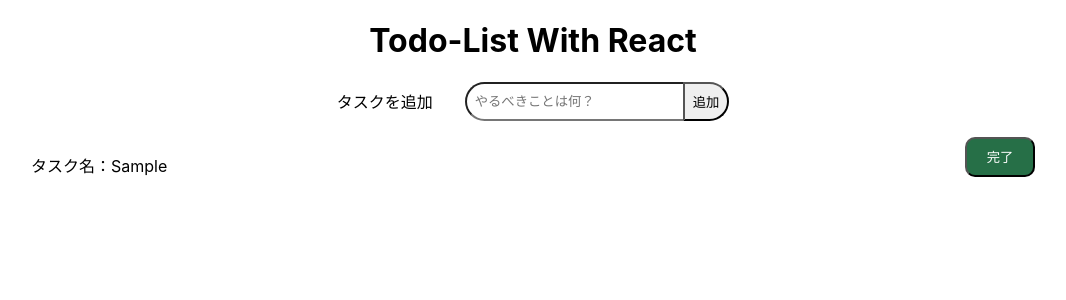
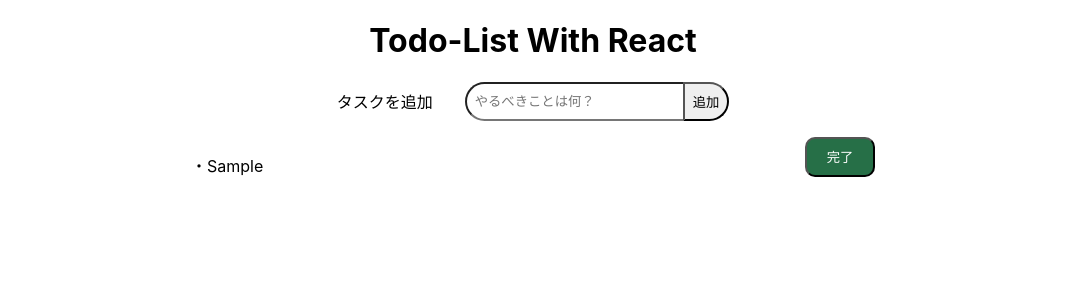
Before and after one commit to fewlio-LLUNA/todo_list, a React (Create React App) app: page / in a window 1280 px wide. Both pictures are taken after typing "Sample" into the empty fields and a click on the button "追加". Shown: the top 300 px of the page, without its empty margins (107-1173 px from the left). Built offline with nearby package versions, Linux system fonts and the light colour scheme.

Commit message:
localStrageでデータを保存可能にした

```diff
--- a/src/App.css
+++ b/src/App.css
@@ -1,5 +1,5 @@
 .App {
-  max-width: 1020px;
+  max-width: 700px;
   min-width: 380px;
   width: 100%;
   margin: auto;
@@ -39,6 +39,15 @@
   padding: 0.5rem;
 }
 
+.addForm button[type="submit"]:hover{
+  background-color: rgb(196, 194, 194);
+}
+
+.addForm button[type="submit"]:active{
+  color: aliceblue;
+  background-color: rgb(55, 50, 219);
+}
+
 .list {
   padding-left: 0;
   padding-inline: 0.5rem;
--- a/src/App.js
+++ b/src/App.js
@@ -4,8 +4,16 @@
 function App() {
   /*todos（Todoリスト）とsetTodos（todosを更新する関数）を定義
     input（入力フィールドの値）とsetInput（inputを更新する関数）を定義 */
-  const [todos, setTodos] = useState([]); //todos = []
-  const [input, setInput] = useState(""); //input - ""
+    const [todos, setTodos] = useState(() => {
+      const savedTodos = localStorage.getItem("todos");// LocalStorageから保存されているtodosを取得
+      if (savedTodos) {                                // 保存されているデータがあるかどうかを確認
+        return JSON.parse(savedTodos);                 // データがある場合はJSON配列→JSの配列に変換
+      } else {
+        return [];
+      }
+    });
+
+  const [input, setInput] = useState(""); //input ＝ ""
 
   /*todoを追加する関数*/
   const addTodo = (e) => {
@@ -23,8 +31,9 @@
     setTodos(todos.filter((_, i) => i !== index));
   };
 
+  /* 依存配列[todos]が変更されるたびに発火する */
   useEffect(() => {
-    console.log(todos);
+    localStorage.setItem("todos", JSON.stringify(todos));// データがある場合はJSの配列→JSON配列に変換
   }, [todos]);
 
   /*追加されたTodoを表示する関数*/
@@ -32,7 +41,7 @@
     return (
       <div className="DisplayTodo">
       <li>
-        <p>タスク名：{todo}</p>
+        <p>・{todo}</p>
         <button onClick={() => removeTodo(index)}>完了</button>
       </li>
       </div>
```
